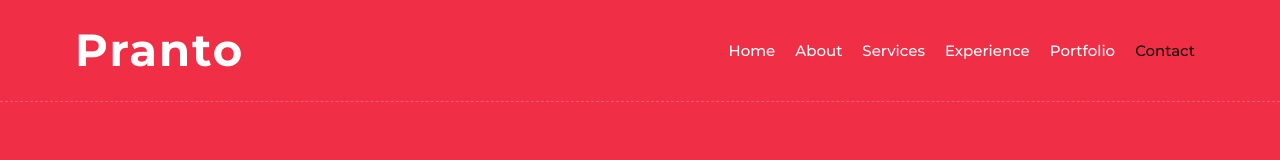
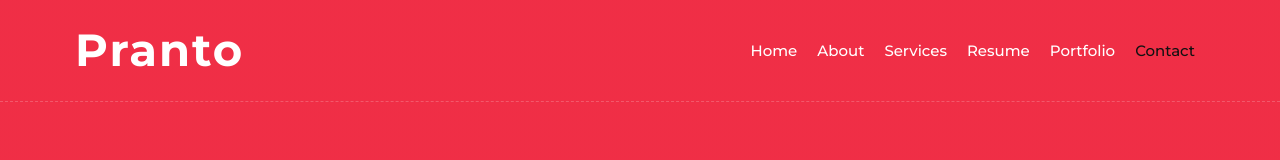
Before and after one commit to gulsabafiha/Pranto-Portfolio, a plain HTML site: page index.html in a window 1280 px wide. Shown: the top 160 px of the page. Drawn offline with nearby package versions, Linux system fonts and the light colour scheme.

Commit message:
nav resume add

```diff
--- a/index.html
+++ b/index.html
@@ -40,7 +40,7 @@
                         <a href="#home" class="nav-item nav-link active">Home</a>
                         <a href="#about" class="nav-item nav-link">About</a>
                         <a href="#service" class="nav-item nav-link">Services</a>
-                        <a href="#experience" class="nav-item nav-link">Experience</a>
+                        <a href="#experience" class="nav-item nav-link">Resume</a>
                         <a href="#portfolio" class="nav-item nav-link">Portfolio</a>
                         <a href="#contact" class="nav-item nav-link">Contact</a>
                     </div>
```
